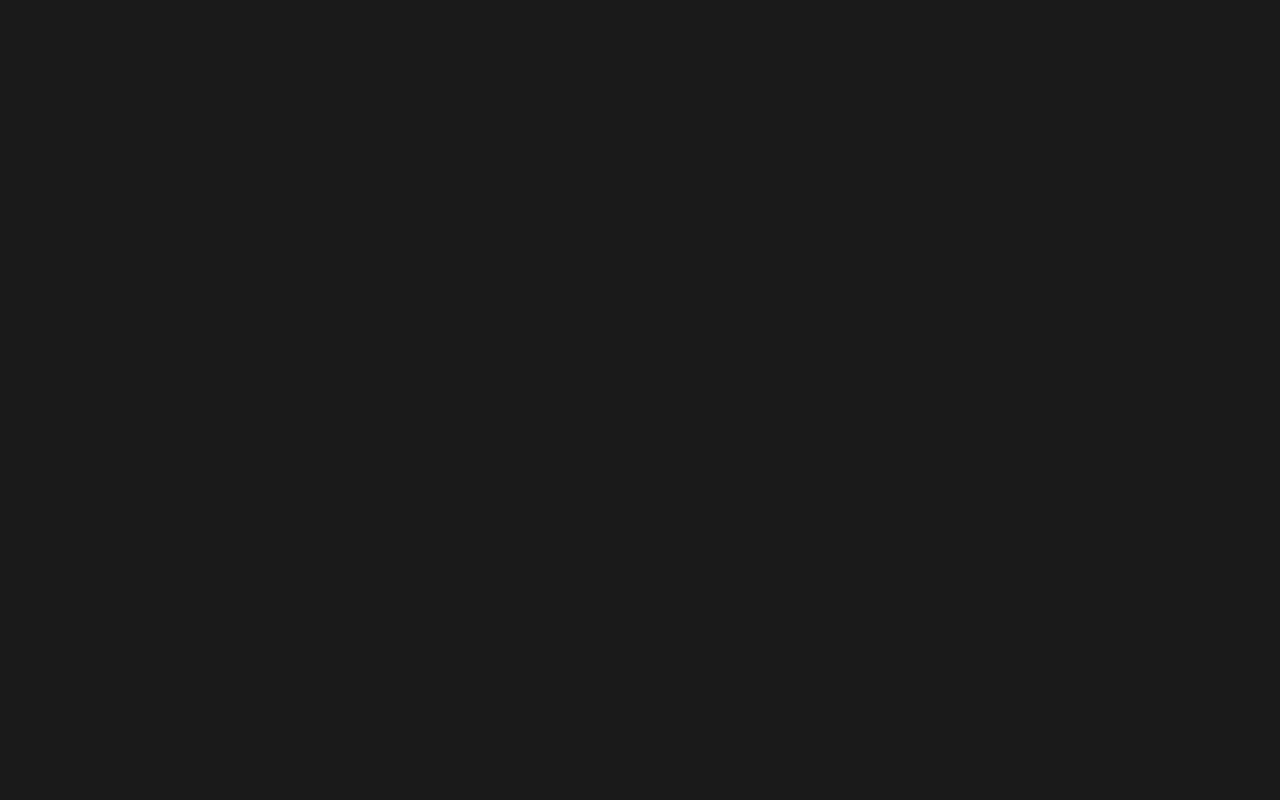
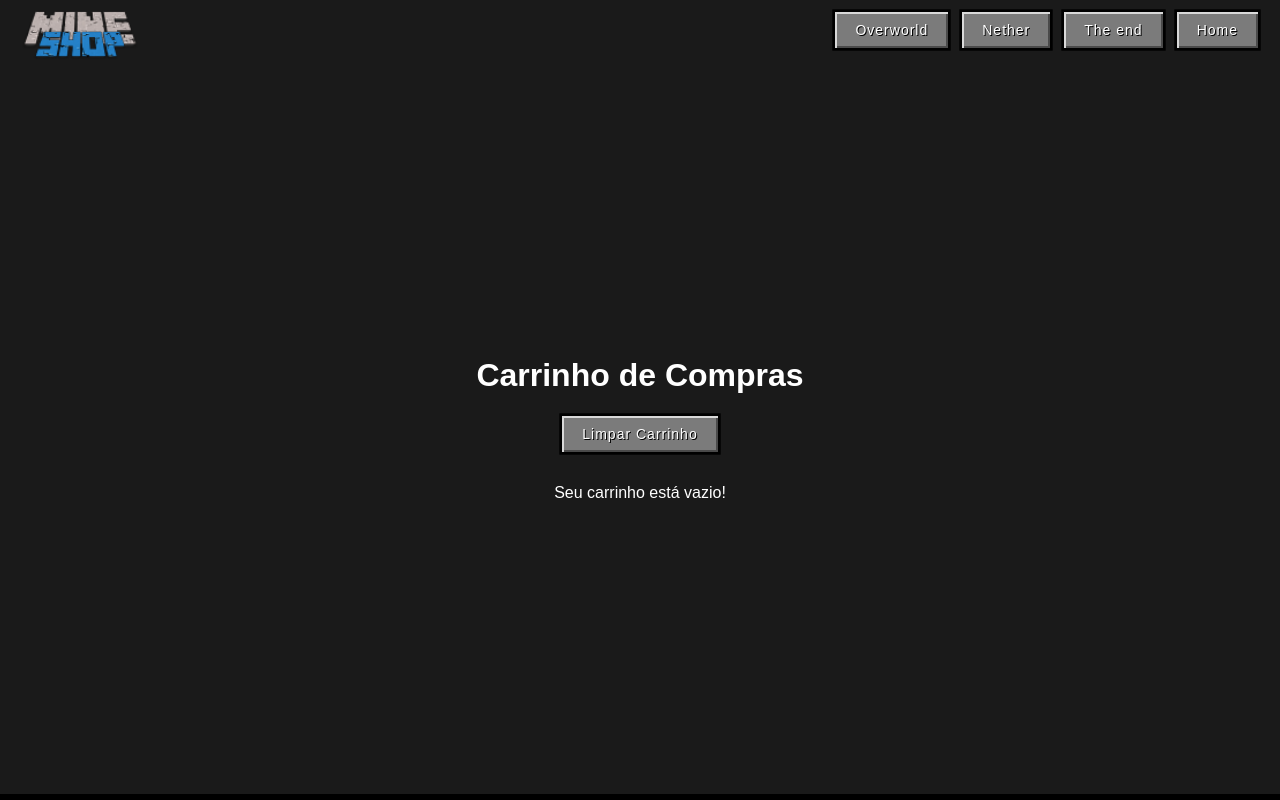
Before and after one commit to dnzLucas/mineshop, a Vue app: page /cart in a window 1280 px wide. Before the commit this address had no page. Shown: the top 800 px of the page. Built offline with nearby package versions, Linux system fonts and the light colour scheme; a web font is replaced by a local one.

Commit message:
FEAT: SUPER MEGA FINAL COMMIT

```diff
--- a/dev-dist/sw.js
+++ b/dev-dist/sw.js
@@ -82,7 +82,7 @@ define(['./workbox-54d0af47'], (function (workbox) { 'use strict';
     "revision": "3ca0b8505b4bec776b69afdba2768812"
   }, {
     "url": "index.html",
-    "revision": "0.fq8dnmjjirg"
+    "revision": "0.u8peuh8t2jg"
   }], {});
   workbox.cleanupOutdatedCaches();
   workbox.registerRoute(new workbox.NavigationRoute(workbox.createHandlerBoundToURL("index.html"), {
--- a/src/App.vue
+++ b/src/App.vue
@@ -5,7 +5,7 @@ import HeaderComp from './components/default/HeaderComp.vue'
 import FooterComp from './components/default/FooterComp.vue'
 const route = useRoute()
 const isHome = computed(() => route.path === '/')
-const layoutRoutes = ['/overworld', '/nether', '/end']
+const layoutRoutes = ['/overworld', '/nether', '/end', '/cart']
 
 const showLayout = computed(() => layoutRoutes.includes(route.path))
 </script>
--- /dev/null
+++ b/src/assets/scss/cart/_cart.scss
@@ -0,0 +1,45 @@
+.cart-container{
+    min-height: 90vh;
+    text-align: center;
+    color: #fff;
+    display: flex;
+    flex-direction: column;
+    justify-content: center;
+    align-items: center;
+
+    h1{
+        margin: 20px;
+    }
+
+    .cart-summary{
+        margin: 30px;
+        display: flex;
+        flex-wrap: wrap;
+
+        .cards-area{
+            display: flex;
+            color: #fff;
+            gap: 20px;
+            flex-wrap: wrap;
+            justify-content: center;
+        }
+
+        .cart-item{
+            border: 1px solid rgb(94, 94, 94);
+
+            width: 350px;
+            height: 320px;
+
+            .quantity-info{
+                display: flex;
+                justify-content: center;
+                gap: 10px;
+            }
+        }
+
+        img{
+            width: 200px;
+            height: 200px;
+        }
+    }
+}
--- a/src/assets/scss/style.scss
+++ b/src/assets/scss/style.scss
@@ -6,7 +6,7 @@
 }
 #app{
     background-color: #1a1a1a;
-    height: 100vh;
+    min-height: 100vh;
     display: flex;
     flex-direction: column;
 }
--- a/src/components/default/Cards.vue
+++ b/src/components/default/Cards.vue
@@ -37,17 +37,21 @@ const onLeave = (character) => {
 }
 
 const addToCart = (character) => {
-  const name = character.name
-  const current = cart.value[name] || 0
+  const name = character.name;
+  const current = cart.value[name]?.quantity || 0;
 
   if (current >= 10) {
-    alert("Limite máximo de 10 unidades por personagem.")
-    return
+    alert("Limite máximo de 10 unidades por personagem.");
+    return;
   }
 
-  cart.value[name] = current + 1
-  localStorage.setItem("cart", JSON.stringify(cart.value))
-}
+  cart.value[name] = {
+    quantity: current + 1,
+    image: character.image // Salva a imagem original (não a hover)
+  };
+
+  localStorage.setItem("cart", JSON.stringify(cart.value));
+};
 </script>
 
 <template>
@@ -72,7 +76,7 @@ const addToCart = (character) => {
           <p class="price-character">R$ {{ character.preco.toFixed(2).replace('.', ',') }}</p>
         </div>
         <div class="cart">
-          <Button :text="`Adicionar ao carrinho (${cart[character.name] || 0})`"
+          <Button :text="`Adicionar ao carrinho (${cart[character.name]?.quantity || 0})`"
             class="button"
             :class="{ 'limit-reached': cart[character.name] >= 5 }"
             @click="addToCart(character)"
--- a/src/components/default/HeaderComp.vue
+++ b/src/components/default/HeaderComp.vue
@@ -9,10 +9,12 @@ const route = useRoute()
 const isMenuOpen = ref(false)
 
 const links = [
+  { to: '/overworld', label: 'Overworld' },
   { to: '/nether', label: 'Nether' },
   { to: '/end', label: 'The end' },
-  { to: '/overworld', label: 'Overworld' },
-  { to: '/', label: 'Home'},]
+  { to: '/', label: 'Home'},
+  { to: '/cart', label: 'Carrinho' },]
+
 
 function toggleMenu() {
   isMenuOpen.value = !isMenuOpen.value
--- a/src/router/index.js
+++ b/src/router/index.js
@@ -3,6 +3,7 @@ import HomeView from '../views/HomeView.vue'
 import EndView from '../views/EndView.vue'
 import NetherView from '../views/NetherView.vue'
 import OverworldView from '../views/OverworldView.vue'
+import MyCartView from '../views/MyCartView.vue'
 
 const router = createRouter({
   history: createWebHistory(import.meta.env.BASE_URL),
@@ -26,6 +27,11 @@ const router = createRouter({
       path: '/overworld',
       name: 'overworld',
       component: OverworldView,
+    },
+    {
+      path: '/cart',
+      name: 'cart',
+      component: MyCartView,
     }
   ],
 })
--- a/src/views/EndView.vue
+++ b/src/views/EndView.vue
@@ -7,7 +7,7 @@ import endJson from "../end.json" // Ou outro arquivo JSON como nether.json ou e
 <template>
 <div class="end-container">
     <div class="end-banner">
-        <h1>End</h1>
+        <h1>The End</h1>
     </div>
     <Cards :charactersRaw="endJson" /></div>
 </template>
@@ -15,7 +15,7 @@ import endJson from "../end.json" // Ou outro arquivo JSON como nether.json ou e
 <style>
 .end-container {
     background-color: #1a1a1a;
-    height: 360vh;
+    min-height: 100vh;
     display: flex;
     flex-direction: column;
     align-items: center;
--- /dev/null
+++ b/src/views/MyCartView.vue
@@ -0,0 +1,71 @@
+<script setup>
+import { ref, onMounted } from "vue";
+import Buttons from "@/components/default/Buttons.vue";
+import { RouterLink } from "vue-router";
+
+const cart = ref({});
+
+const clearCart = () => {
+  localStorage.removeItem("cart");
+  cart.value = {};
+};
+
+const decreaseQuantity = (name) => {
+  if (cart.value[name] && cart.value[name].quantity > 1) {
+    cart.value[name].quantity--;
+  } else {
+    delete cart.value[name]; // Remove se for o último
+  }
+  localStorage.setItem("cart", JSON.stringify(cart.value));
+};
+
+const increaseQuantity = (name) => {
+  if (cart.value[name] && cart.value[name].quantity < 10) {
+    cart.value[name].quantity++;
+  } else {
+    alert("Limite máximo de 10 unidades por personagem.");
+  }
+};
+
+onMounted(() => {
+  const storedCart = JSON.parse(localStorage.getItem("cart"));
+  if (storedCart) {
+    cart.value = storedCart;
+  }
+});
+</script>
+<template>
+  <div class="cart-container">
+    <h1>Carrinho de Compras</h1>
+
+    <Buttons @click="clearCart" class="button" text="Limpar Carrinho"></Buttons>
+    <div class="cart-summary">
+      <div v-if="Object.keys(cart).length === 0">
+        <p>Seu carrinho está vazio!</p>
+      </div>
+      <div class="cards-area" v-else>
+        <div v-for="(item, name) in cart" :key="name" class="cart-item">
+          <img :src="item.image" :alt="name" class="cart-image" />
+          <h2>{{ name }}</h2>
+            <div class="quantity-info">
+                <Buttons
+              text="-"
+              class="remove-button"
+              @click="decreaseQuantity(name)"
+          />
+          <p>Quantidade: {{ item.quantity }}</p>
+            <Buttons
+                text="+"
+                class="add-button"
+                @click="increaseQuantity(name)"
+            />
+            </div>
+        </div>
+      </div>
+    </div>
+  </div>
+</template>
+
+<style scoped>
+@import "../assets/scss/cart/_cart.scss";
+</style>
--- a/src/views/NetherView.vue
+++ b/src/views/NetherView.vue
@@ -15,10 +15,11 @@ import netherJson from "../nether.json" // Ou outro arquivo JSON como nether.jso
 <style>
 .nether-container {
     background-color: #1a1a1a;
-    height: 360vh;
+    min-height: 100vh;
     display: flex;
     flex-direction: column;
     align-items: center;
+
 }
 
 .nether-banner{
--- a/src/views/OverworldView.vue
+++ b/src/views/OverworldView.vue
@@ -15,7 +15,7 @@ import overworldJson from "../overworld.json" // Ou outro arquivo JSON como neth
 <style>
 .overworld-container {
     background-color: #1a1a1a;
-    height: 360vh;
+    min-height: 100vh;
     display: flex;
     flex-direction: column;
     align-items: center;
```
